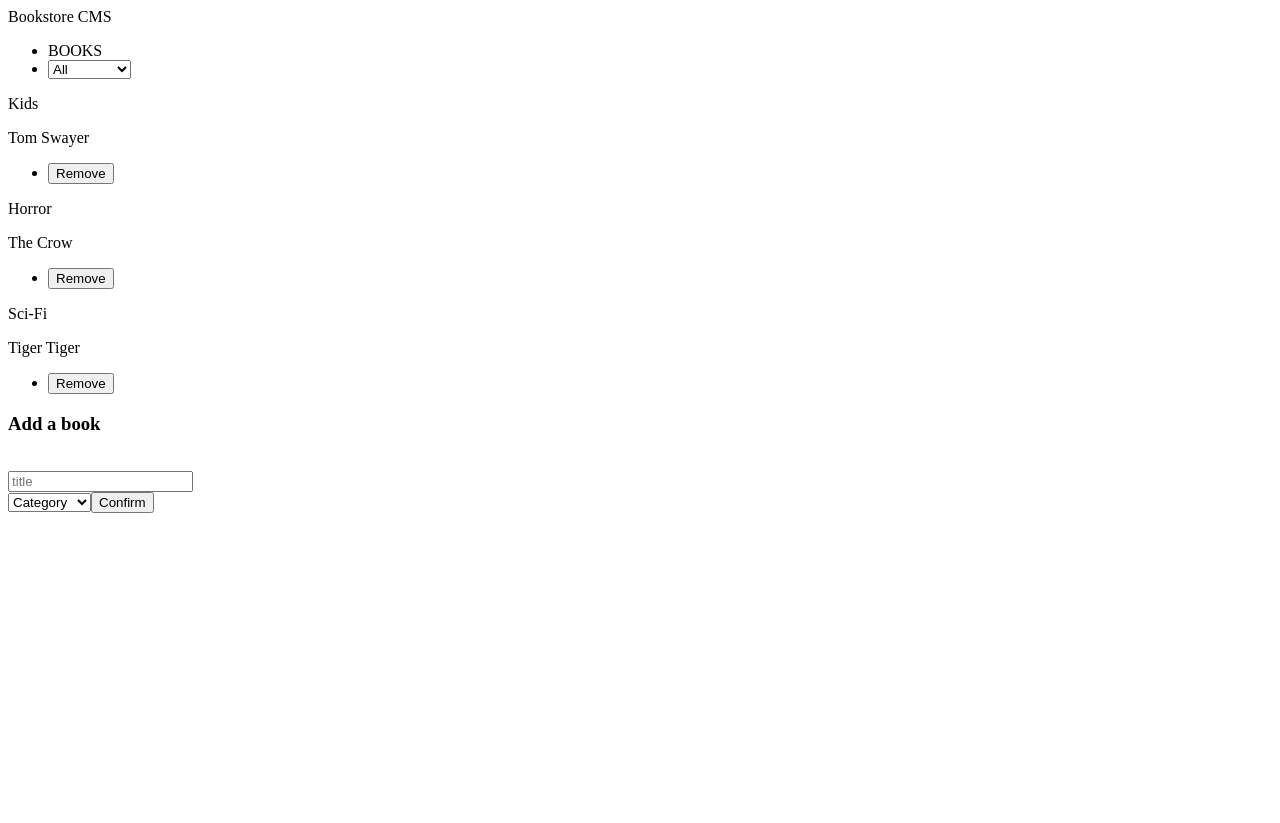
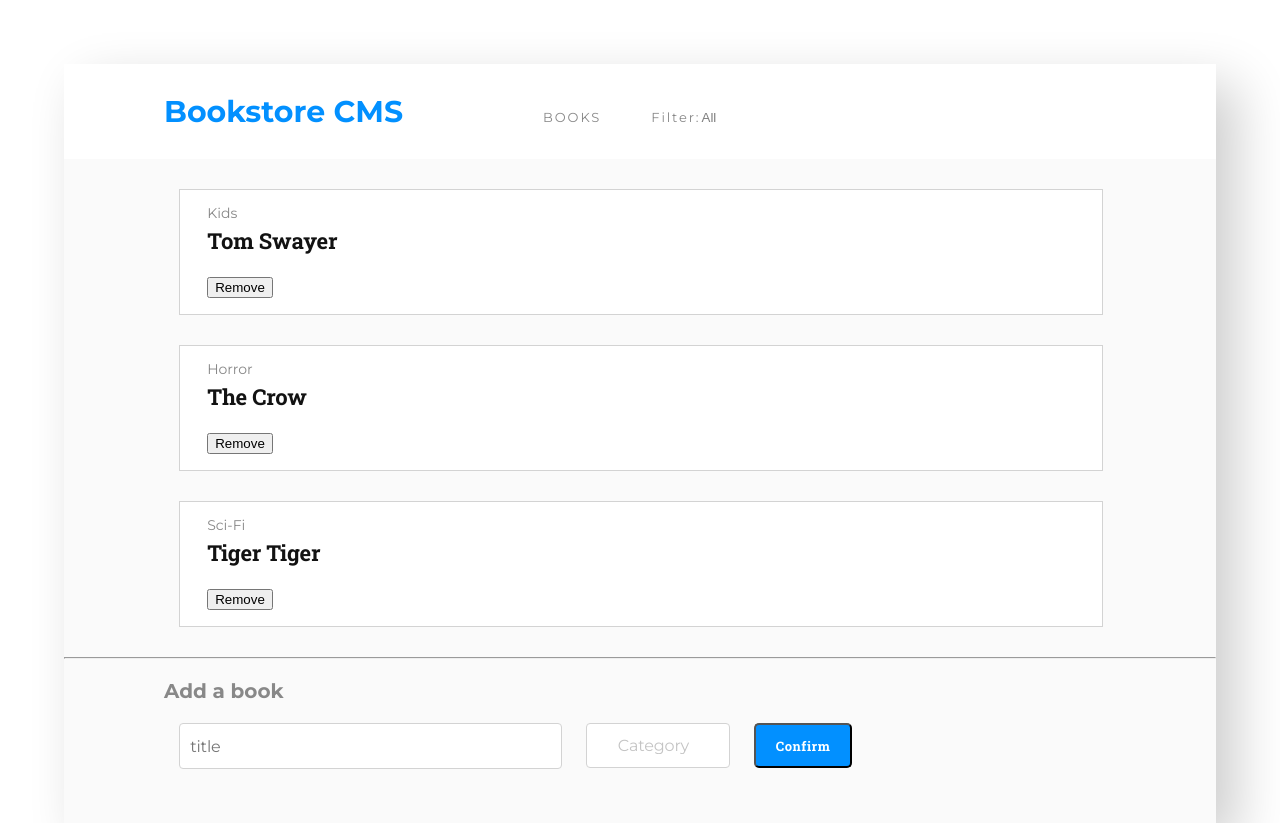
Before and after one commit to Usagib/redux-bookstore, a React (Create React App) app: page / in a window 1280 px wide. Before the commit the page ends 800 px from the top, so only its background shows below. Built offline with nearby package versions, Linux system fonts and the light colour scheme.

Commit message:
designed the final touches

```diff
--- a/src/components/Book.js
+++ b/src/components/Book.js
@@ -3,7 +3,7 @@ import PropTypes from 'prop-types';
 
 const Book = props => {
   const { book, clickHandler } = props;
-  const { id, title, category } = book;
+  const { title, category } = book;
   const removeBook = () => {
     clickHandler(book);
   };
@@ -15,6 +15,7 @@ const Book = props => {
         <li className="lesson-link">
           <button
             type="submit"
+            className="btn-remove"
             onClick={() => {
               removeBook(book);
             }}
--- a/src/containers/BookForm.js
+++ b/src/containers/BookForm.js
@@ -68,8 +68,9 @@ class BookForm extends React.Component {
   render() {
     const { title, category, error } = this.state;
     return (
+      <div>
+        <h3 className="form-title">Add a book</h3>
         <form className="form">
-        <h3 className="form-title">Add a book</h3>
           <span>{error}</span>
           <br />
           <input
@@ -98,6 +99,7 @@ class BookForm extends React.Component {
             Confirm
         </button>
         </form>
+      </div>
     );
   }
 }
--- a/src/containers/BookList.js
+++ b/src/containers/BookList.js
@@ -40,6 +40,7 @@ class BookList extends React.Component {
             <ul className="nav-list-items">
               <li className="list-item">BOOKS</li>
               <li className="list-item">
+                Filter:
                 <CategoryFilter
                   onChange={this.handleFilterChange}
                 />
@@ -56,6 +57,7 @@ class BookList extends React.Component {
             />
           ))}
         </div>
+        <hr />
       </div>
     );
   }
--- a/src/index.css
+++ b/src/index.css
@@ -8,27 +8,25 @@ body {
 }
 
 .main-container {
-  position: absolute;
-  height: 1434px;
-  width: 1600px;
+  height: 100%;
+  width: 100%;
   background-color: #f5f6fa; /*pale-grey*/
   box-sizing: border-box;
 }
 
 .panel {
-  width: 1400px;
-  height: 1097px;
-  radius: 4px;
-  margin: 149px 100px 188px 100px;/*149px 100px 188px 100px;*/
+  width: 90%;
+  height: auto;
   background-color: #fafafa;
+  margin: 5% 5%;
   position: absolute;
   box-shadow: 20px 20px 50px 0px rgba(0,0,0,0.2);
 }
 
 .nav-bar {
-  width: 1400px;
+  width: 100%;
   height: 95px;
-  margin-bottom: 50px;
+  margin-bottom: 25px;
   background-color: #fff;
   display: flex;
   flex-wrap: nowrap;
@@ -56,6 +54,13 @@ body {
   color: #121212;
   opacity: 50%;
   letter-spacing: 1.9px;
+}
+
+.lesson-description {
+  width: 80%;
+  border: solid thin lightgrey;
+  margin: 30px 10%;
+  background-color: #fff;
 }
 
 .lesson-description-category {
@@ -90,58 +95,6 @@ body {
   margin-left: -40px;
 }
 
-.lesson-progress {
-  margin-left: 100px;
-}
-
-.lesson-progress .number {
-  margin-left: 300px;
-  margin-top: -150px;
-  font-family: 'Montserrat', sans-serif;
-  font-weight: 400;
-  font-size: 32px;
-  letter-spacing: 0;
-  color: #121212;
-}
-
-.completed {
-  position: relative;
-  font-family: 'Montserrat', sans-serif;
-  font-size: 14px;
-  color: #121212;
-  opacity: 50%;
-  left: 300px;
-  margin-top: -30px;
-}
-
-.lesson-progress svg {
-  margin-top: 10px;
-  margin-left: 200px;
-}
-
-.lesson-progress svg circle {
-  width: 75px;
-  height: 75px;
-  fill: none;
-  stroke-width: 10;
-  stroke: #000;
-  transform: translate(5px, 5px);
-  stroke-dasharray: 220;
-  stroke-dashoffset: 220;
-  stroke-linecap: round;
-}
-
-.lesson-progress svg circle:nth-child(1) {
-  stroke-dashoffset: 0;
-  stroke: #e8e8e8;
-}
-
-.lesson-progress svg circle:nth-child(2) {
-  /* change value here to show progress */
-  stroke-dashoffset: 50;
-  stroke: #0290ff;
-}
-
 .lesson-link {
   display: inline;
   font-family: 'Roboto Slab', serif;
@@ -153,12 +106,9 @@ body {
 }
 
 .lesson-panel {
-  width: 1200px;
-  height: 170px;
-  background-color: #ffffff;
-  margin-left: 100px;
-  margin-bottom: 50px;
-  display: flex;
+  width: 100%;
+  margin: 30px 0px;
+  display: block;
   flex-wrap: nowrap;
   justify-content: flex-start;
   align-items: center;
@@ -170,7 +120,6 @@ body {
 
 .profile-button {
   width: 50px;
-  margin-left: 500px;
   justify-content: center;
   text-align: center;
 }
@@ -178,7 +127,6 @@ body {
 .nav-buttons {
   position: absolute;
   margin-top: 23px;
-  margin-left: 700px;
 }
 
 .update-current {
@@ -226,8 +174,9 @@ body {
 }
 
 .form {
-  display: inline;
-  margin-left: 100px;
+  display: flex;
+  height: 100px;
+  margin: 0px 10%;
 }
 
 .input-title {
@@ -236,9 +185,10 @@ body {
   letter-spacing: -0.15px;
   color: #c4c4c4;
   border: 1px solid lightgray;
-  width: 664px;
-  height: 45px;
+  height: 42px;
   border-radius: 4px;
+  width: 40%;
+  padding-left: 10px;
 }
 
 .input-select {
@@ -247,9 +197,9 @@ body {
   letter-spacing: -0.15px;
   color: #c4c4c4;
   border: 1px solid lightgray;
-  width: 285px;
   height: 45px;
   border-radius: 4px;
+  padding: 5px 30px;
   margin-left: 24px;
   background-color: #fff;
 }
@@ -263,9 +213,15 @@ body {
     text-align: center;
     border-radius: 5px;
     background-color: #0290ff;
-    width: 184px;
+    padding: 5px 20px;
+    margin-left: 24px;
     height: 45px;
-    margin-left: 24px;
+}
+
+.btn-remove:hover {
+  background-color: red;
+  color: #fff;
+  border: solid red;
 }
 
 .line-div {
--- a/src/index.js
+++ b/src/index.js
@@ -4,6 +4,7 @@ import { createStore } from 'redux';
 import { Provider } from 'react-redux';
 import rootReducer from './reducers/index';
 import App from './components/App';
+import './index.css';
 
 const store = createStore(rootReducer);
 
```
Lines whose indentation alone changed are shown as unchanged.
